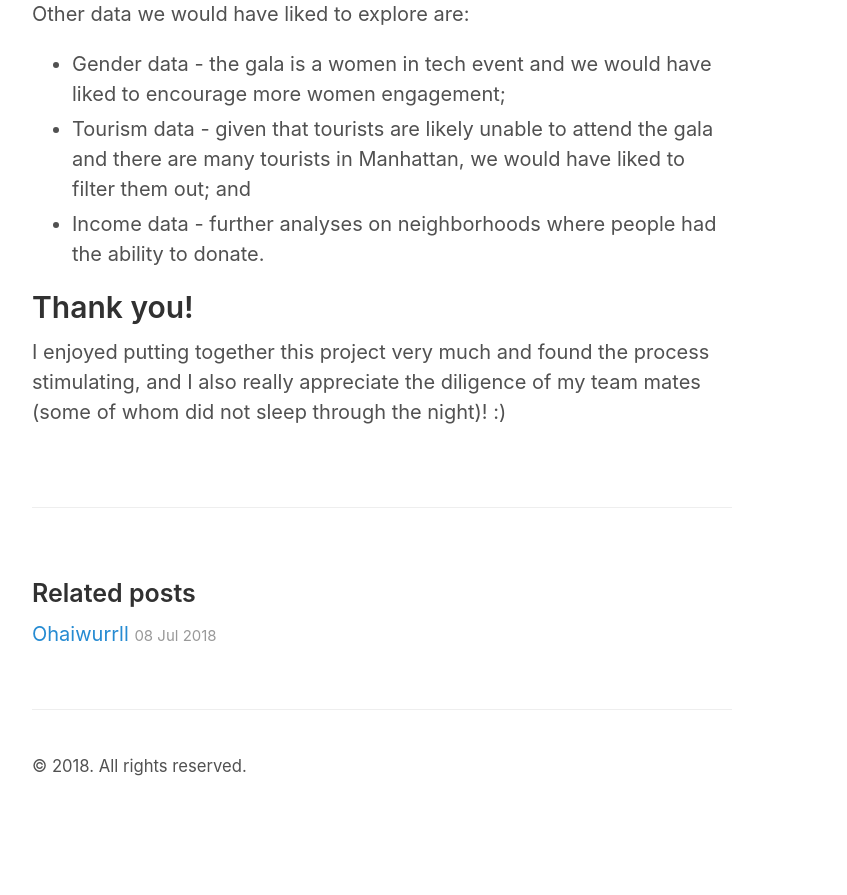
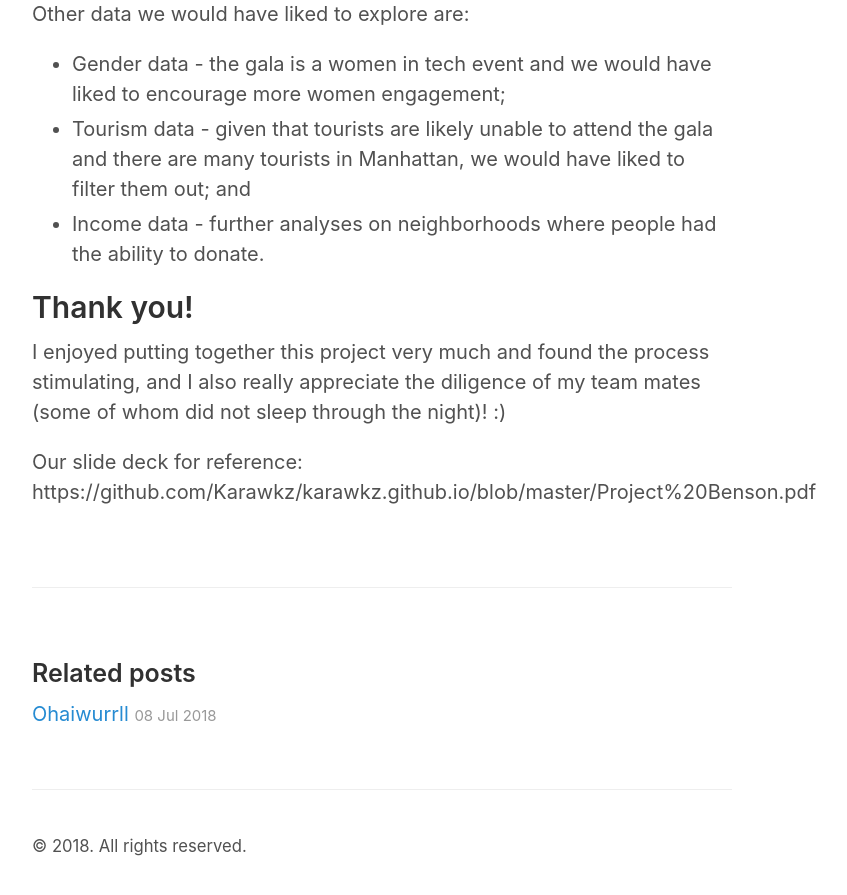
Before and after one commit to Karawkz/Karawkz, a Jekyll site: the page built from _posts/2018-07-11-Maximizing Engagement.md, in a window 1280 px wide and 900 px high, scrolled down 4462 px. Shown: the top 895 px of the window, without its empty margins (258-1105 px from the left). Built offline with Jekyll 4.4.1, drawn with Linux system fonts in a browser that asks for light colours; our own code applies the rules of GitHub Pages for plain Markdown files; before the commit the page ends 5282 px from its top, so only the background shows below that.

Commit message:
Update 2018-07-11-Maximizing Engagement.md

```diff
--- a/_posts/2018-07-11-Maximizing Engagement.md
+++ b/_posts/2018-07-11-Maximizing Engagement.md
@@ -57,3 +57,5 @@ Other data we would have liked to explore are:
 ## Thank you!
 
 I enjoyed putting together this project very much and found the process stimulating, and I also really appreciate the diligence of my team mates (some of whom did not sleep through the night)! :)
+
+Our slide deck for reference: https://github.com/Karawkz/karawkz.github.io/blob/master/Project%20Benson.pdf
```
